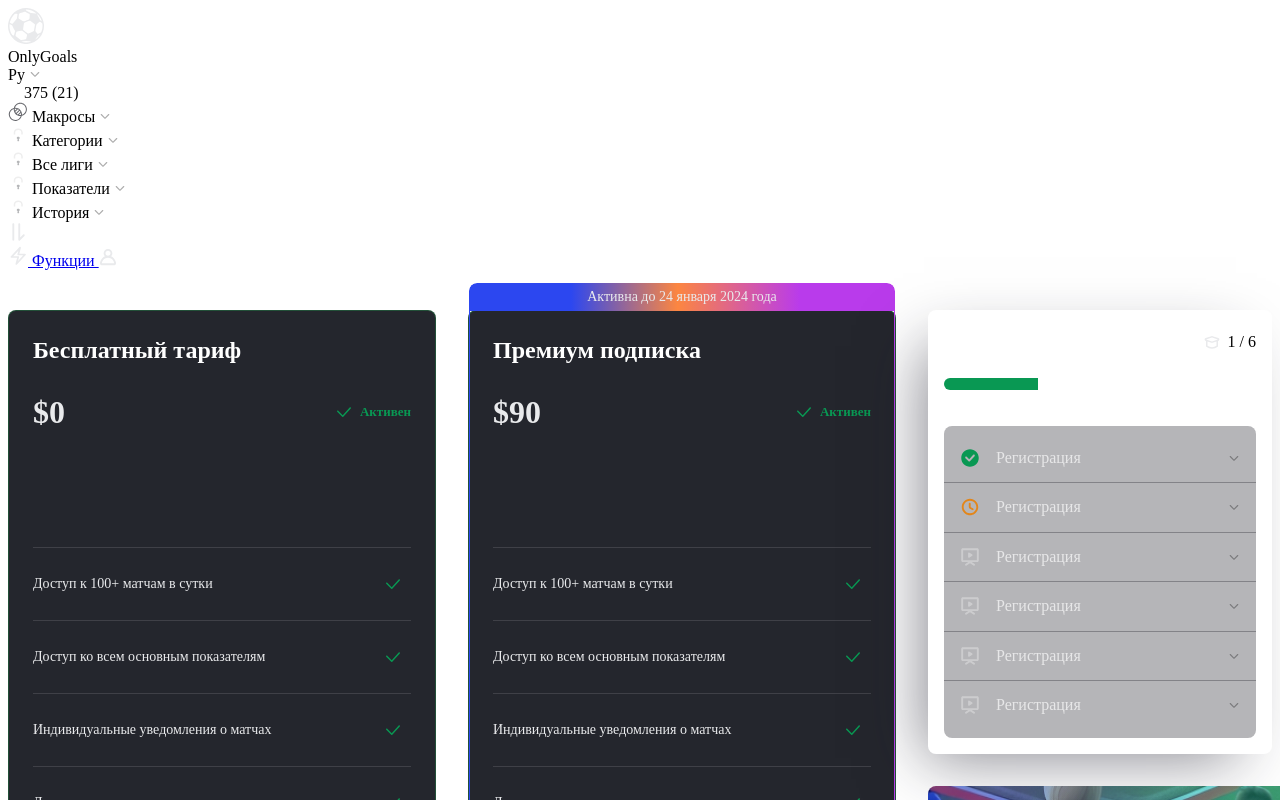
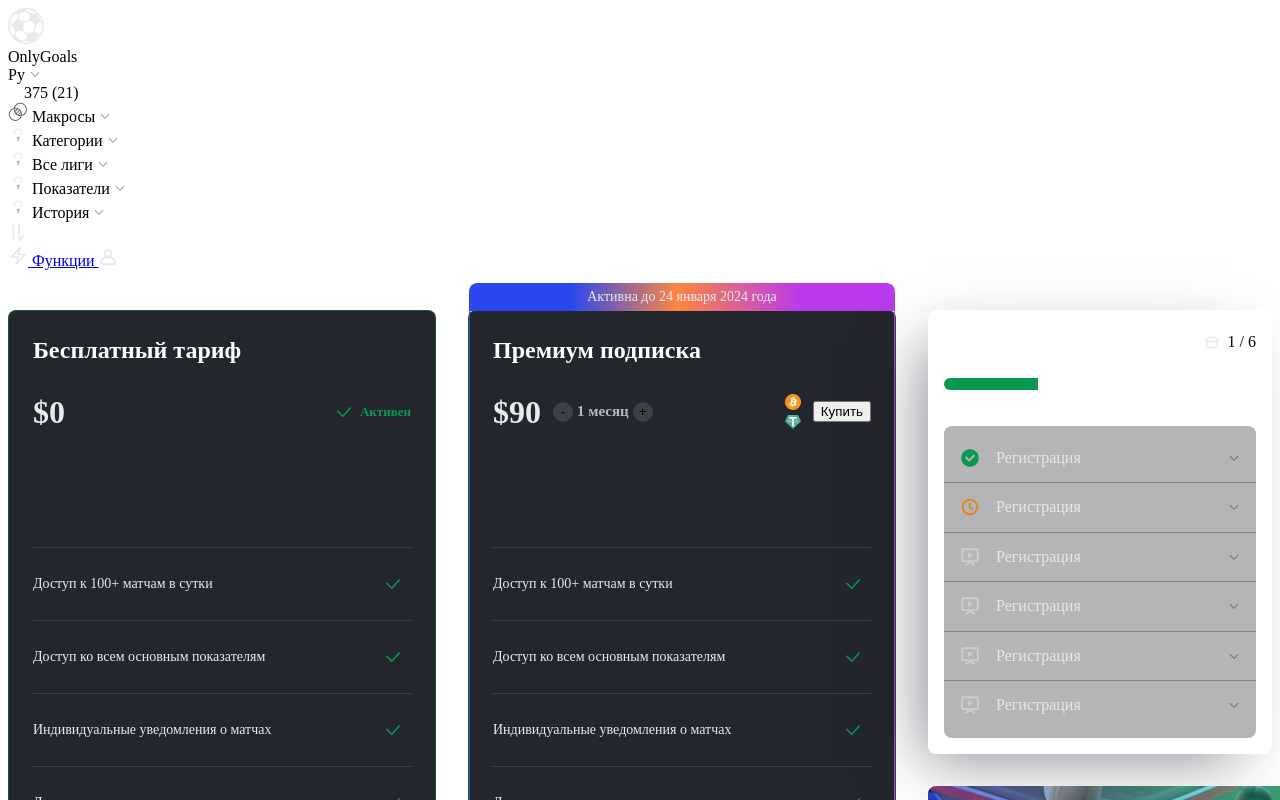
Before and after one commit to gldenis/onlygoals, a Vue app: page /tariff in a window 1280 px wide. Shown: the top 800 px of the page. Built offline with nearby package versions, Linux system fonts and the light colour scheme; the HTML template or start-up script is replaced by a standard one.

Commit message:
FEAT: tariff premium

```diff
--- /dev/null
+++ b/src/components/BaseCounter.vue
@@ -0,0 +1,56 @@
+<script setup>
+import { ref } from 'vue'
+
+const counterValue = ref(1)
+
+const increment = () => {
+  counterValue.value += 1
+}
+
+const decrement = () => {
+  if (counterValue.value === 1) return
+  counterValue.value -= 1
+}
+</script>
+
+<template>
+  <div class="counter">
+    <button class="counter__btn" @click="decrement">-</button>
+    {{ counterValue }} месяц
+    <button class="counter__btn" @click="increment">+</button>
+  </div>
+</template>
+
+<style scoped lang="scss">
+.counter {
+  display: flex;
+  align-items: center;
+  gap: 4px;
+  color: var(--neutral-left-68, rgba(255, 255, 255, 0.68));
+  text-overflow: ellipsis;
+  font-size: 15px;
+  font-weight: 700;
+  line-height: 128%; /* 19.2px */
+
+  &__btn {
+    width: 20px;
+    height: 20px;
+    border-radius: 50%;
+    display: flex;
+    align-items: center;
+    justify-content: center;
+    background: rgba(255, 255, 255, 0.12);
+    border: none;
+    outline: none;
+  }
+}
+input {
+  border: none;
+  outline: none;
+  background: transparent;
+  overflow: hidden;
+
+  width: max-content;
+
+}
+</style>
--- a/src/pages/tariff.vue
+++ b/src/pages/tariff.vue
@@ -3,6 +3,7 @@
 import IconCheck from '@/components/icons/IconCheck.vue'
 import IconArrowRight from '@/components/icons/IconArrowRight.vue'
 import AppGuide from '@/components/AppGuide.vue'
+import BaseCounter from '@/components/BaseCounter.vue'
 </script>
 
 <template>
@@ -12,10 +13,12 @@ import AppGuide from '@/components/AppGuide.vue'
         <div class="tariff__item">
           <div class="tariff__title">Бесплатный тариф</div>
           <div class="tariff__info">
+            <div class="tariff__info-top">
               <div class="tariff__price">$0</div>
               <div class="tariff__status">
                 <IconCheck />
                 Активен
+              </div>
             </div>
           </div>
           <div class="tariff-features">
@@ -72,10 +75,18 @@ import AppGuide from '@/components/AppGuide.vue'
           <div class="tariff__discount">Активна до 24 января 2024 года</div>
           <div class="tariff__title">Премиум подписка</div>
           <div class="tariff__info">
+            <div class="tariff__info-top">
               <div class="tariff__price">$90</div>
-            <div class="tariff__status">
-              <IconCheck />
-              Активен
+              <BaseCounter />
+
+              <div class="tariff__coins">
+                <img src="@/assets/img/bitcoin.png" alt="" class="tariff__coins-item" loading="lazy" width="16" height="16">
+                <img src="@/assets/img/usdt.png" alt="" class="tariff__coins-item" loading="lazy" width="16" height="16">
+              </div>
+              <button class="btn btn--primary btn--small">Купить</button>
+            </div>
+            <div class="tariff__info-bottom">
+
             </div>
           </div>
           <div class="tariff-features">
@@ -182,6 +193,12 @@ main {
 }
 
 .tariff {
+  &__coins {
+    display: flex;
+    flex-direction: column;
+    gap: 4px;
+    margin-left: auto;
+  }
   &__discount {
     color: var(--Neutral-1, #E9EAEC);
     text-align: center;
@@ -215,7 +232,12 @@ main {
     background: var(--Neutral-8, #24262D);
     position: relative;
 
-    &--premium:before {
+    &--premium {
+      & > * {
+        z-index: 1;
+      }
+
+      &:before {
         display: block;
         content: '';
         top: -28px;
@@ -229,6 +251,7 @@ main {
         -webkit-mask-composite: xor;
         mask-composite: exclude;
         border-radius: 8px;
+      }
     }
   }
 
@@ -248,7 +271,17 @@ main {
     display: flex;
     align-items: center;
     justify-content: space-between;
+    width: 100%;
+    min-height: 132px;
+
+    &-top {
+      display: flex;
+      align-items: center;
+      justify-content: space-between;
       padding-bottom: 90px;
+      gap: 12px;
+      width: 100%;
+    }
   }
 
   &__price {
```
Also changed, not shown: src/assets/img/bitcoin.png (added), src/assets/img/usdt.png (added). Lines whose indentation alone changed are shown as unchanged.
